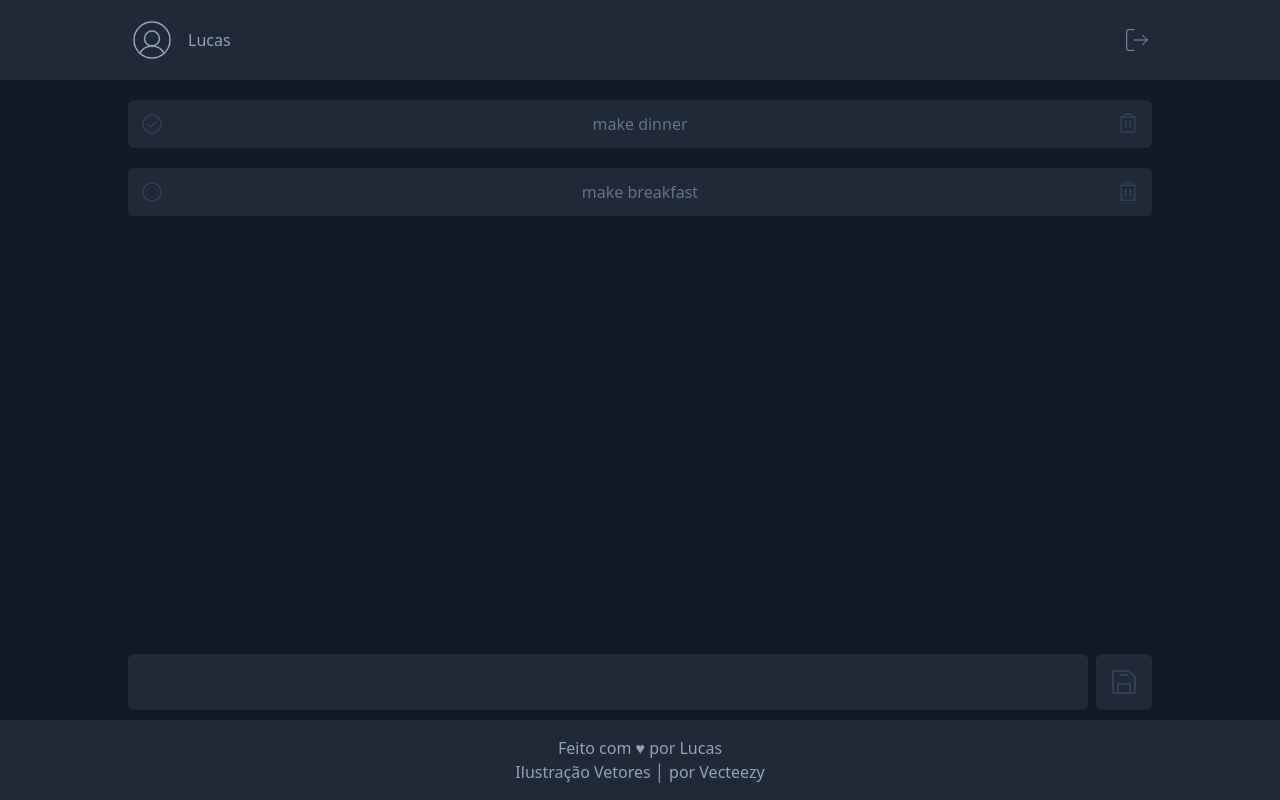
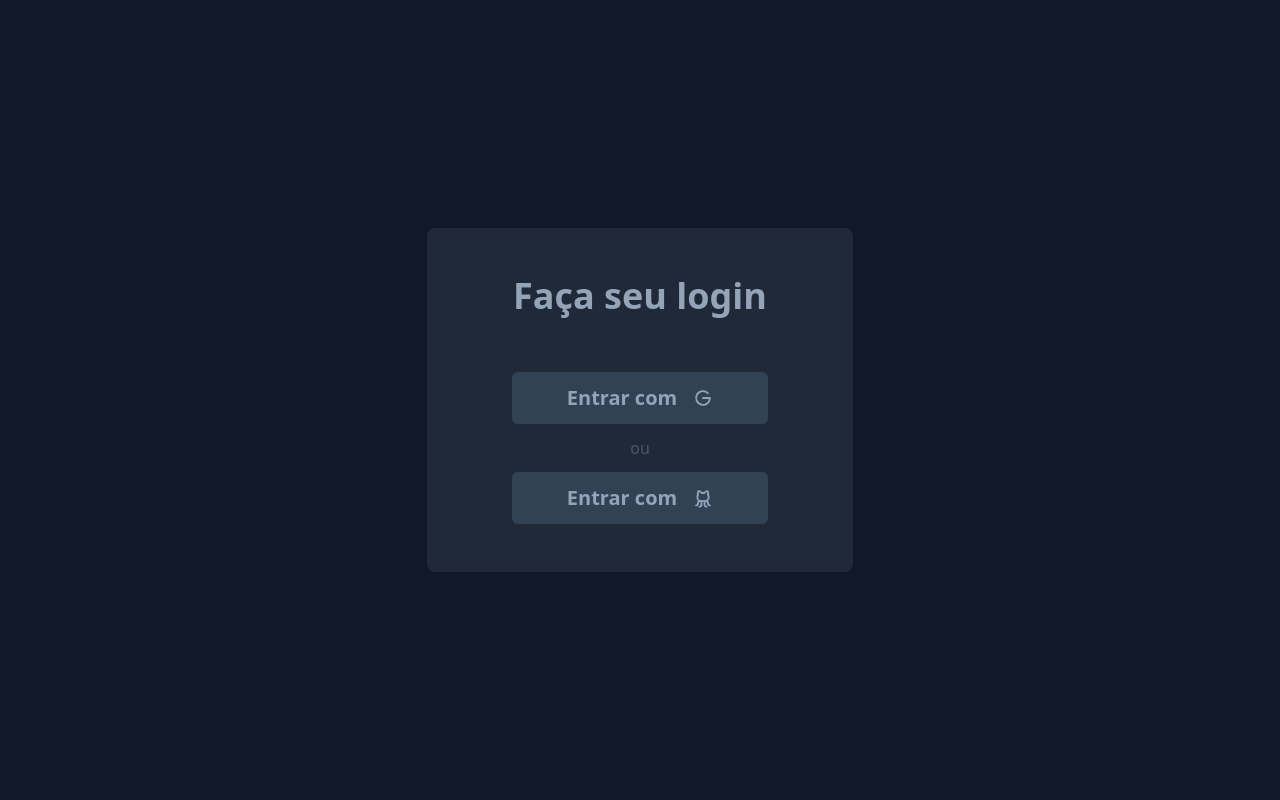
Before and after one commit to lucasmelosilva/todo-list, a React (Vite) app: page / in a window 1280 px wide. Built offline with nearby package versions, Linux system fonts and the light colour scheme.

Commit message:
add rotas a aplication

```diff
--- a/package.json
+++ b/package.json
@@ -11,7 +11,8 @@
   "dependencies": {
     "phosphor-react": "^1.4.1",
     "react": "^18.0.0",
-    "react-dom": "^18.0.0"
+    "react-dom": "^18.0.0",
+    "react-router-dom": "^6.3.0"
   },
   "devDependencies": {
     "@types/react": "^18.0.0",
--- a/src/App.jsx
+++ b/src/App.jsx
@@ -1,12 +1,10 @@
 import "./main.css";
-import Login from "./pages/Login";
-import Home from "./pages/Home";
+import { Routers } from "./routers/Routers";
 
 function App() {
   return (
-    <>
-      <Home />
-    </>
+    <Routers />
+
   )
 }
 
--- /dev/null
+++ b/src/routers/Routers.jsx
@@ -0,0 +1,19 @@
+import { BrowserRouter, Route, Routes } from 'react-router-dom';
+
+import Home from '../pages/Home';
+import Login from '../pages/Login';
+
+function Routers() {
+  return (
+    <BrowserRouter>
+      <Routes>
+        <Route path="/" element={<Login />} exact />
+        <Route path="/home" element={<Home />} />
+      </Routes>
+    </BrowserRouter>
+  )
+}
+
+export {
+  Routers
+}
```
Also changed, not shown: 1 other file (tests, documents, lock files or other folders).
